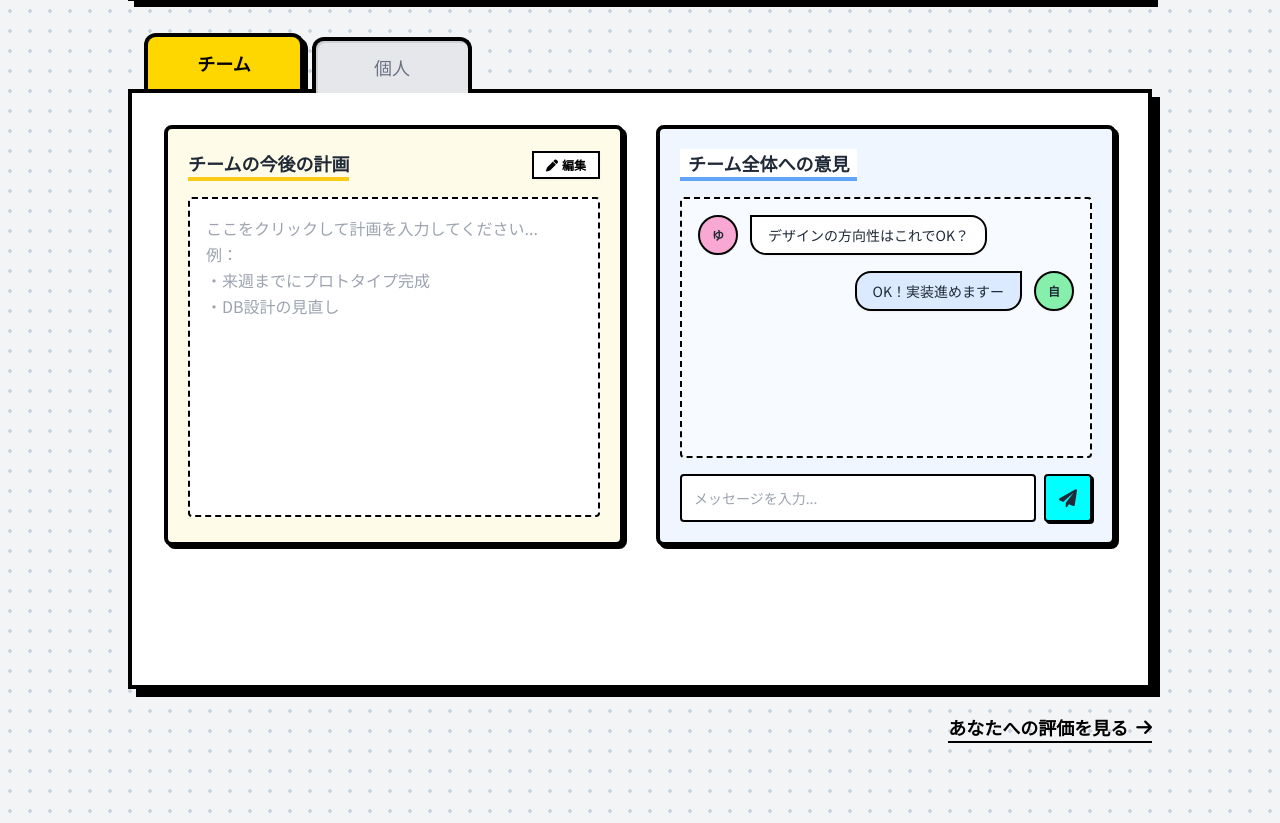
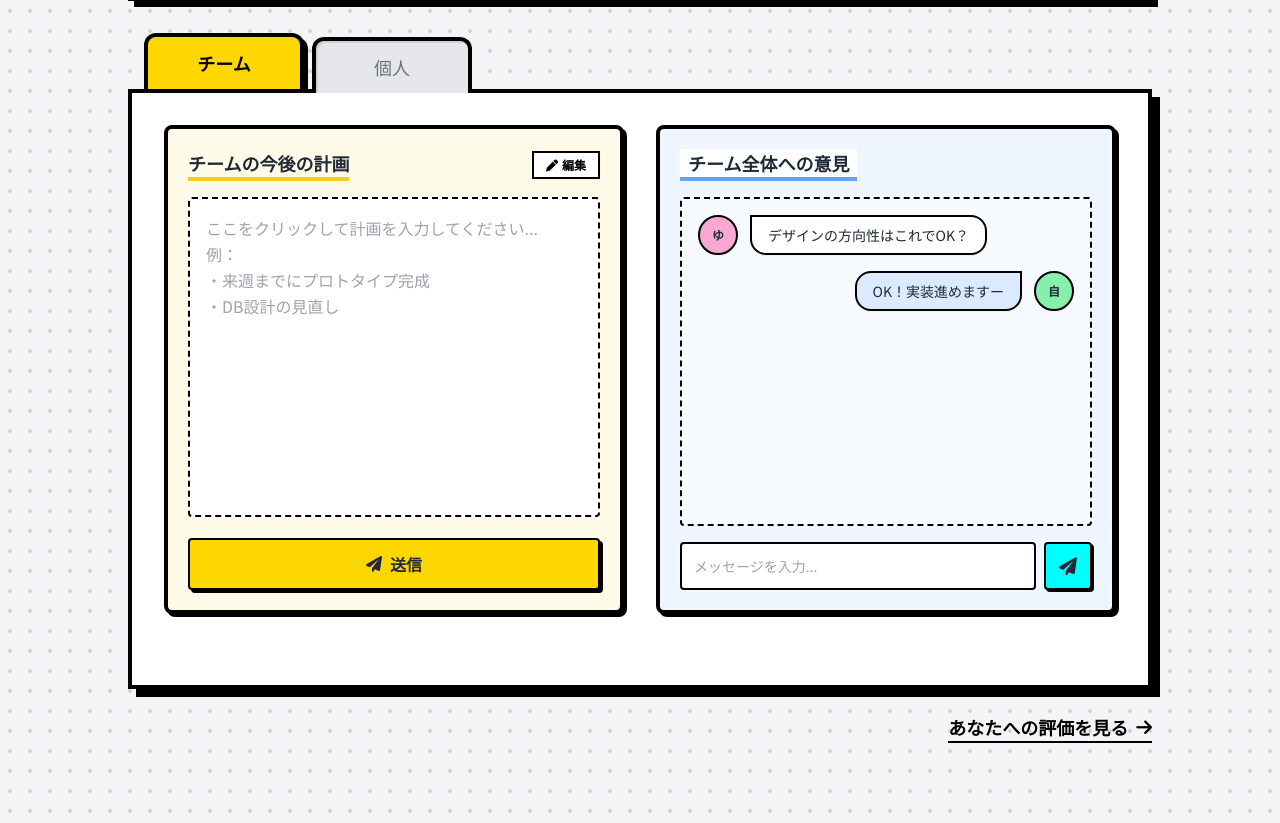
Before and after one commit to taiki-yokoyama/2025winterHackathonB, a PHP site: page /check/check.php in a window 1280 px wide. Shown: the part 179-1002 px from the top of the page. Run offline with PHP 8.4, Linux system fonts and the light colour scheme; some libraries are stand-ins or nearby versions.

Commit message:
送信ボタン追加

```diff
--- a/src/check/check.php
+++ b/src/check/check.php
@@ -95,6 +95,9 @@
                                 </button>
                             </div>
                             <textarea class="w-full h-80 bg-white border-2 border-black border-dashed rounded p-4 outline-none text-base resize-none focus:bg-yellow-100 transition-colors leading-relaxed" placeholder="ここをクリックして計画を入力してください...&#13;&#10;例：&#13;&#10;・来週までにプロトタイプ完成&#13;&#10;・DB設計の見直し"></textarea>
+                            <button class="w-full mt-4 py-3 bg-[#FFD700] border-2 border-black rounded font-bold text-base shadow-[3px_3px_0_#000] hover:bg-yellow-300 active:shadow-none active:translate-y-1 transition-all flex items-center justify-center">
+                                <i class="fa-solid fa-paper-plane mr-2"></i>送信
+                            </button>
                         </div>
                     </div>
 
```
